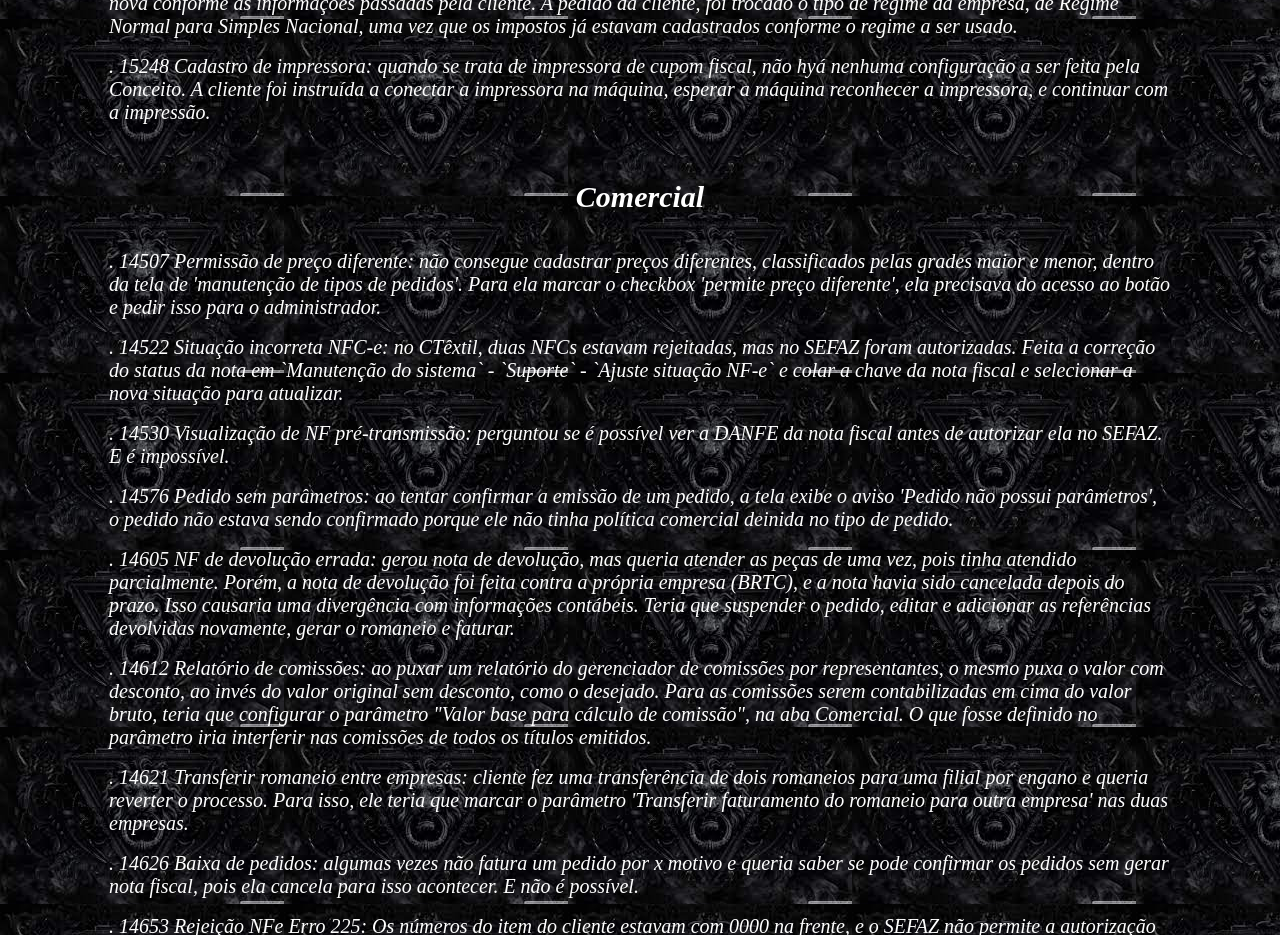
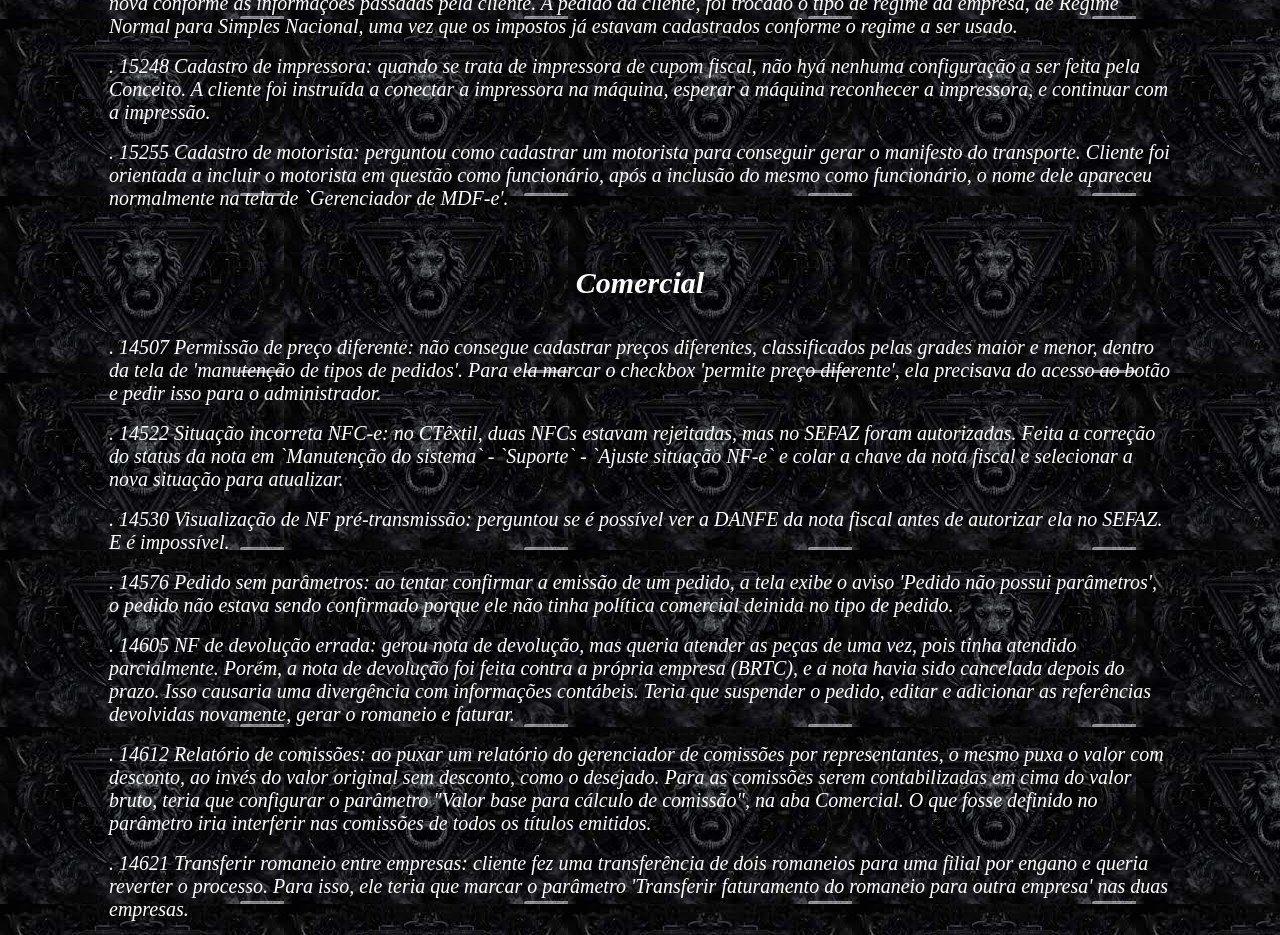
Before and after one commit to amandasofmercy/concussive, a plain HTML site: page index.html in a window 1280 px wide. Shown: the part 1220-2155 px from the top of the page. Drawn offline with Linux system fonts and the light colour scheme.

Commit message:
Update index.html

```diff
--- a/index.html
+++ b/index.html
@@ -23,6 +23,7 @@
         <div>. 15142 Cópia de locais para filial: queria copiar locais da matriz para filiais Holding, mas não achou as mesmas para fazer a cópia. Para as empresas aparecerem e realizar as cópias, teria que desmarcar o check-box 'Holding' na tela de 'manutenção de empresas'.</div>
         <div>. 15227 Ajuda na implantação da nova loja: em um primeiro momento, cliente ligou pedindo alguns dados para prosseguir com a implantação da nova loja, sendo os mesmos de responsabilidade dela para seguir com a implantação. No e-mail, foi encaminhado uma imagem que mostrava as informações solicitadas. Em um segundo momento, foram passadas as informações de configurações de responsabilidade da cliente, para iniciar na implantação da loja. Foi informada de que para realizá-las, não precisava das configurações de nota fiscal para ser feita. Depois de um tempo, cliente enviou e-mail com o certificado digital, a senha para importar o certificado no sistema e o número do código CSC. Foi feita a inclusão do certificado por aqui, e a alteração nos parâmetros `Ambiente para a NFe (1 Produção, 2 Homologação)` para 1, e `Nome do certificado do cliente para emissão de NFe` para GSH. Ela passou que os números iniciais nas NF-e e NFC-e seriam 1, e as séries das duas seriam 1. Foi configurado na loja nova conforme as informações passadas pela cliente. A pedido da cliente, foi trocado o tipo de regime da empresa, de Regime Normal para Simples Nacional, uma vez que os impostos já estavam cadastrados conforme o regime a ser usado.</div>
         <div>. 15248 Cadastro de impressora: quando se trata de impressora de cupom fiscal, não hyá nenhuma configuração a ser feita pela Conceito. A cliente foi instruída a conectar a impressora na máquina, esperar a máquina reconhecer a impressora, e continuar com a impressão.</div>
+        <div>. 15255 Cadastro de motorista: perguntou como cadastrar um motorista para conseguir gerar o manifesto do transporte. Cliente foi orientada a incluir o motorista em questão como funcionário, após a inclusão do mesmo como funcionário, o nome dele apareceu normalmente na tela de `Gerenciador de MDF-e'.</div>
     </section>
     <section> <!--SACs de Comercial parte 1-->
         <h3>Comercial</h3>
```
